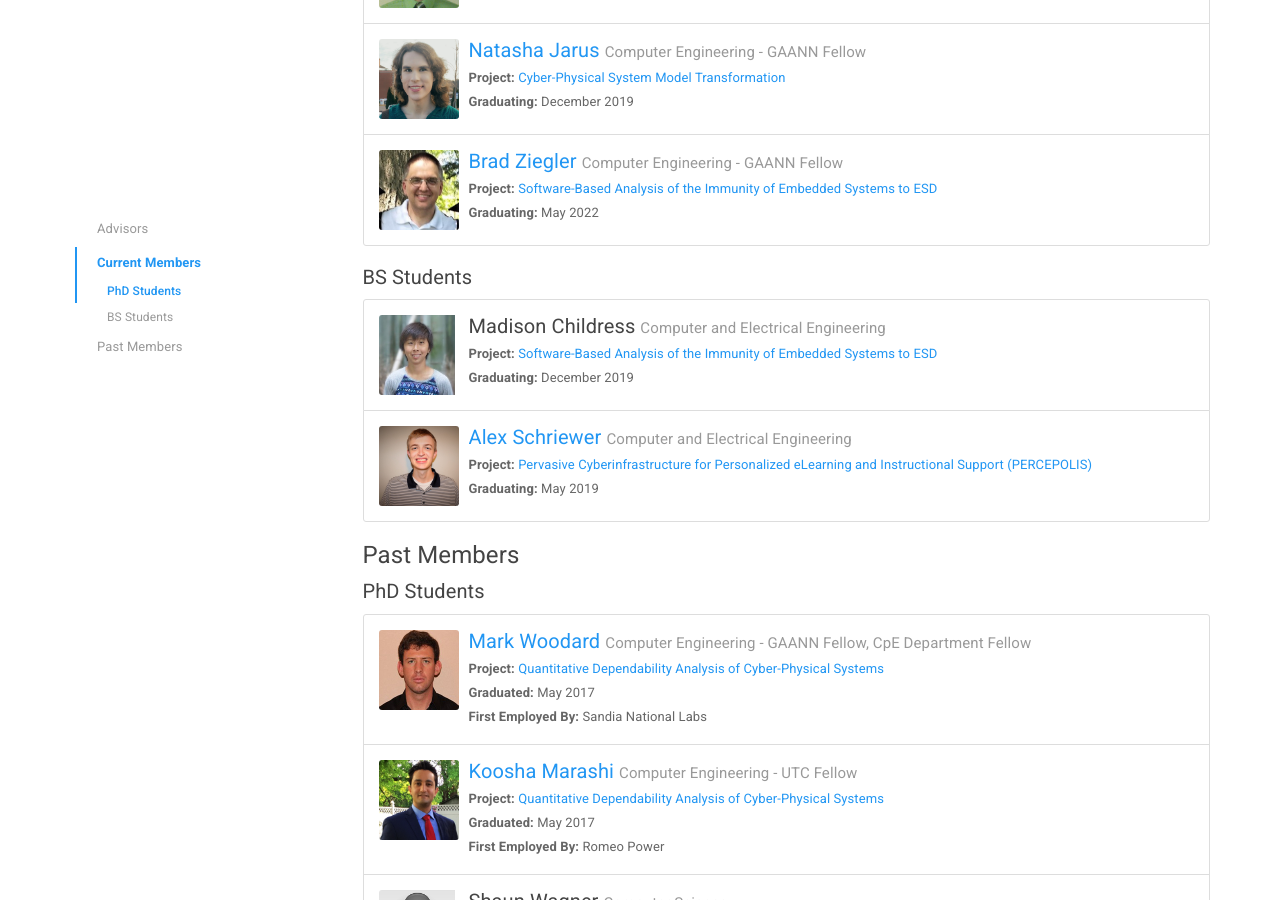
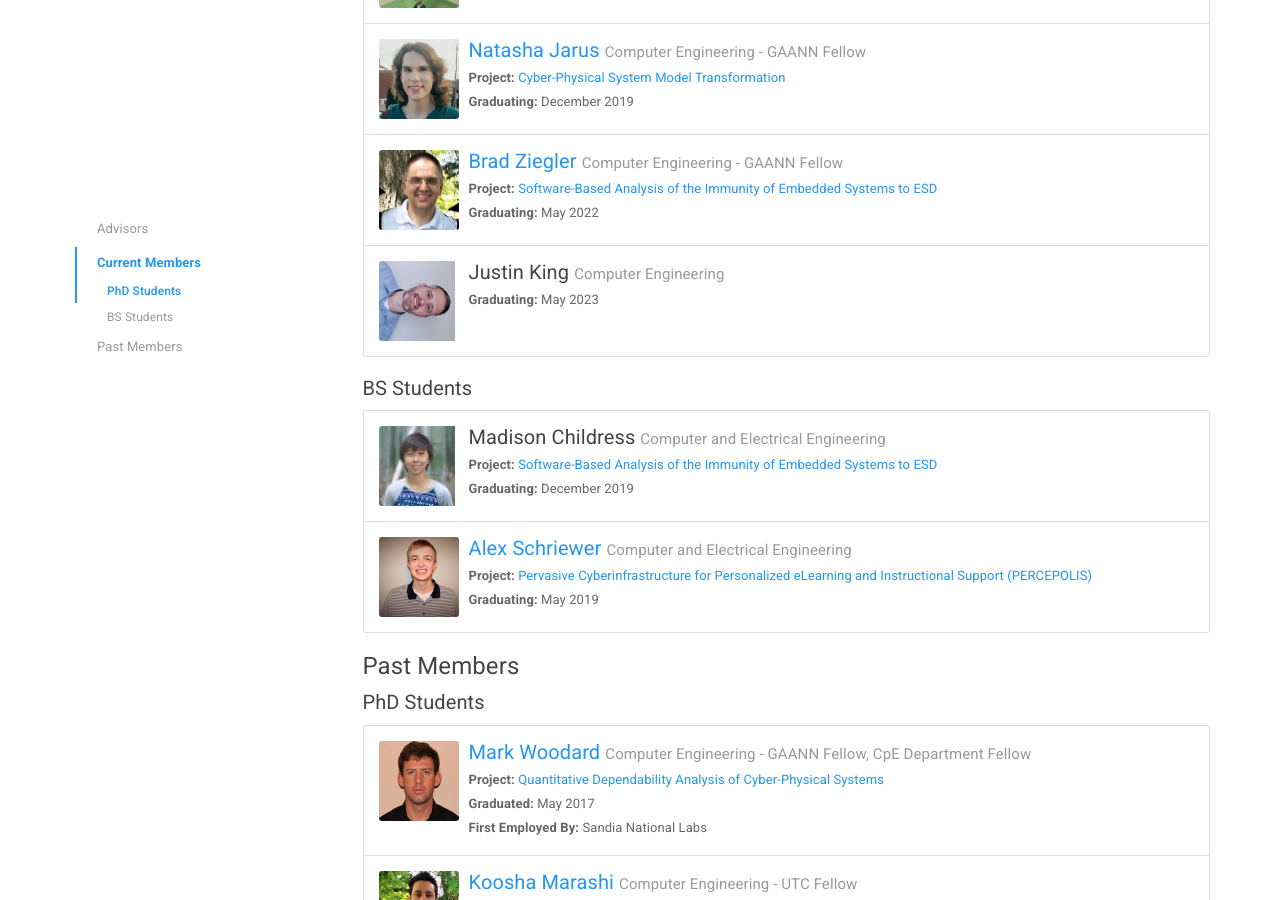
Before and after one commit to sendecomp/sendecomp-website, a Jekyll site: the page built from people.html, in a window 1280 px wide and 900 px high, scrolled down 645 px. Built offline with Jekyll 4.4.1, drawn with Linux system fonts in a browser that asks for light colours.

Commit message:
Add Justin

```diff
--- a/_data/members.yml
+++ b/_data/members.yml
@@ -61,6 +61,13 @@
   project: Software-Based Analysis of the Immunity of Embedded Systems to ESD
   website: https://sites.google.com/mst.edu/bjzce8
   photo: Ziegler.jpg
+
+- name: Justin King
+  major: Computer Engineering
+  degree: PhD
+  status: Active
+  grad: 2023 May
+  photo: King.jpg
 
 - name: Alex Schriewer
   major: Computer and Electrical Engineering
```
Also changed, not shown: img/members/King.jpg (added).
